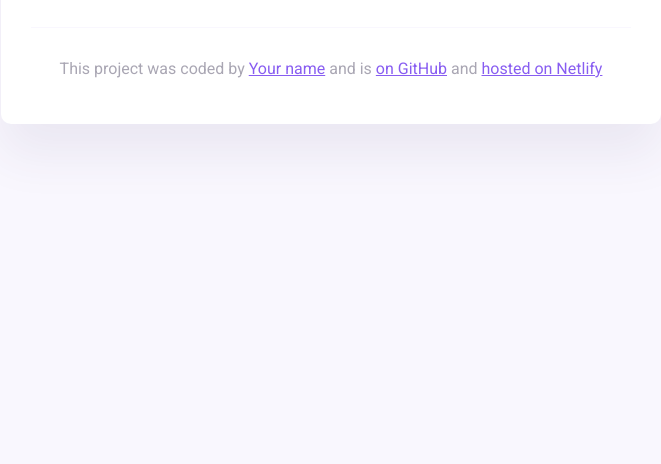
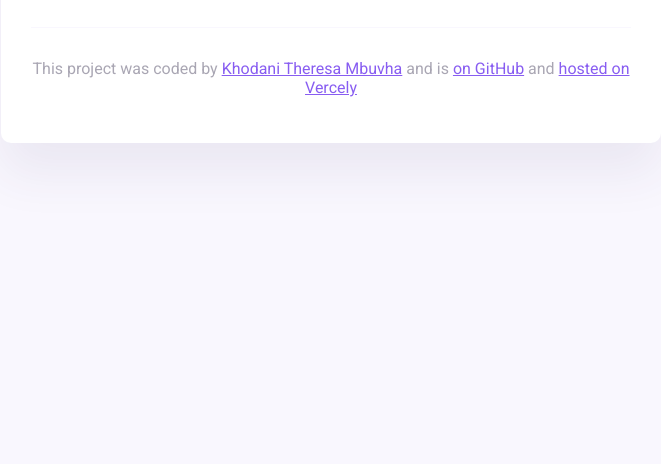
Before and after one commit to KT-CODE9/weather-project-shecodes, a website built with Parcel: page index.html in a window 1280 px wide. Shown: the part 336-800 px from the top of the page, without its empty margins (309-970 px from the left). Built offline with nearby package versions, Linux system fonts and the light colour scheme.

Commit message:
Update index.html

```diff
--- a/index.html
+++ b/index.html
@@ -47,9 +47,9 @@
       <footer>
         <p>
           This project was coded by
-          <a href="#" target="_blank">Your name</a> and is
-          <a href="#" target="_blank"> on GitHub</a> and
-          <a href="#" target="_blank">hosted on Netlify</a>
+          <a href="https://github.com/KT-CODE9" target="_blank">Khodani Theresa Mbuvha</a> and is
+          <a href="https://github.com/KT-CODE9/weather-project-shecodes" target="_blank"> on GitHub</a> and
+          <a href="https://weather-project-shecodes-iwim.vercel.app/" target="_blank">hosted on Vercely</a>
         </p>
       </footer>
     </div>
```
